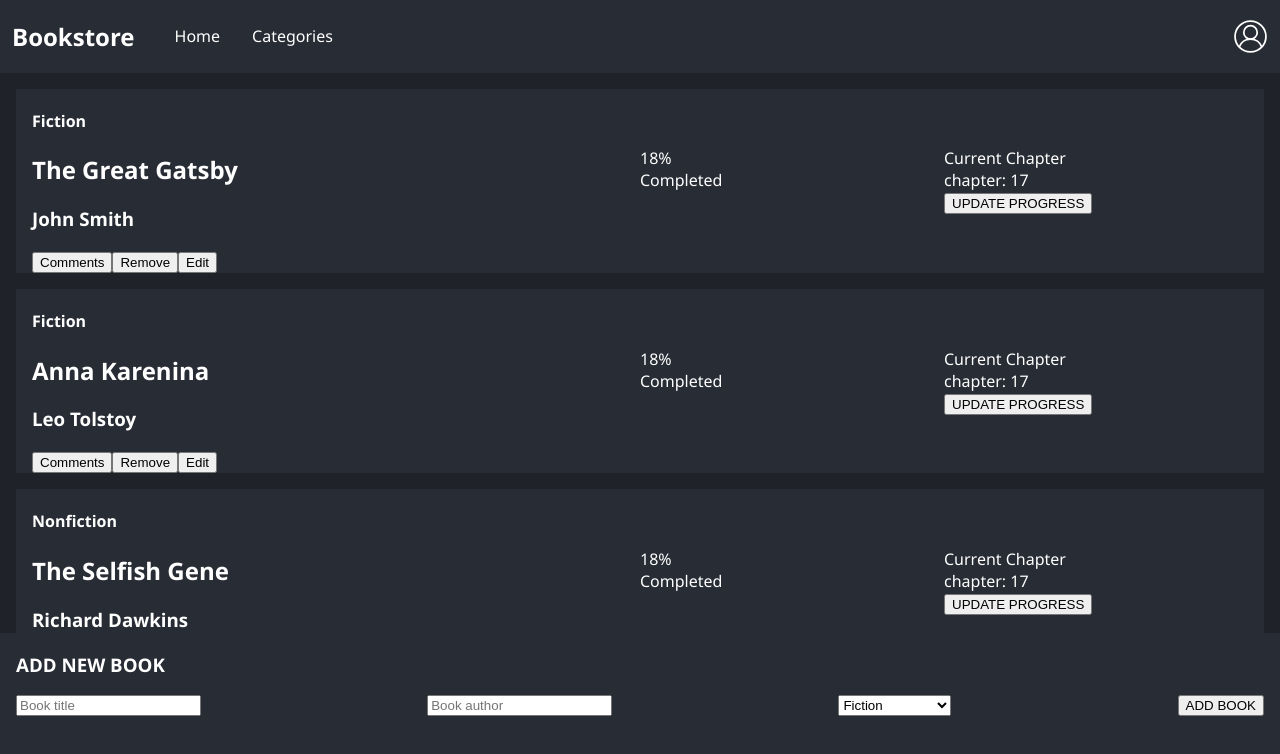
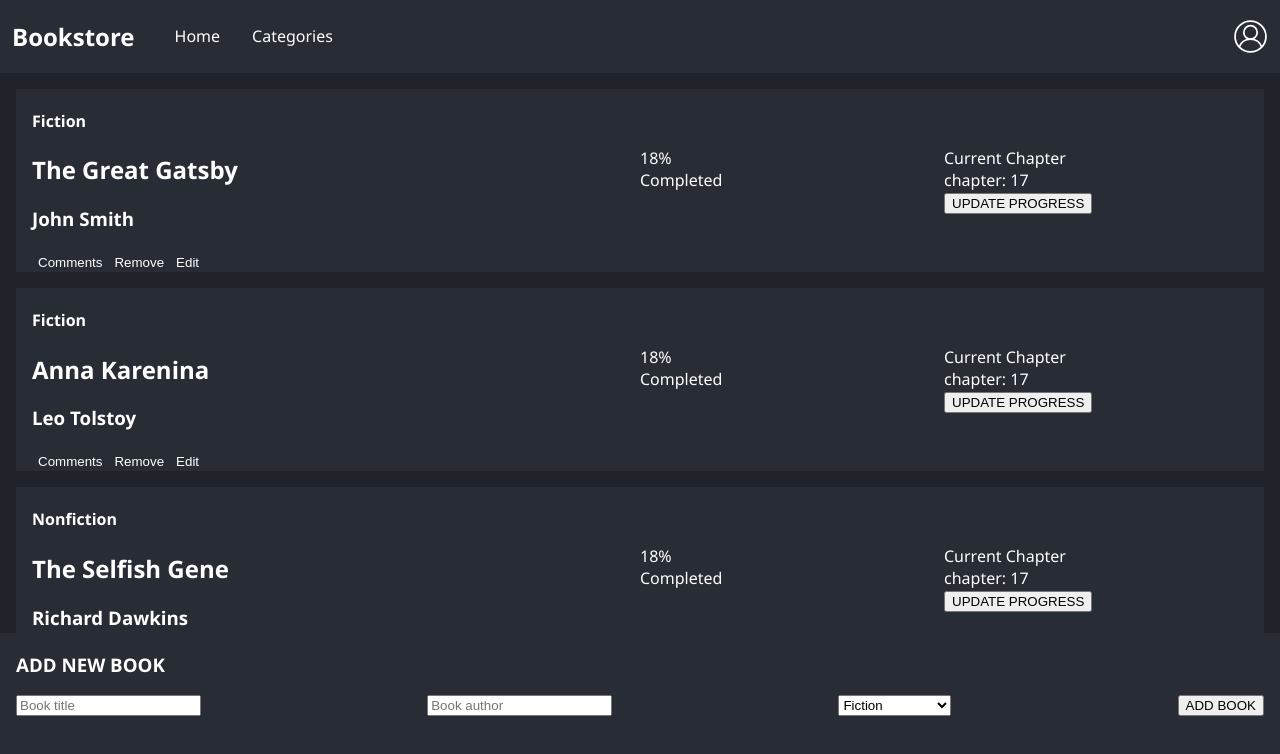
Before and after one commit to jlvFlores/Bookstore, a React (Create React App) app: page / in a window 1280 px wide. Shown: the top 754 px of the page. Built offline with nearby package versions, Linux system fonts and the light colour scheme.

Commit message:
Add book button styles

```diff
--- a/src/index.css
+++ b/src/index.css
@@ -95,6 +95,13 @@ form {
   justify-content: space-between;
 }
 
+.book-btn {
+  background: transparent;
+  border: none;
+  cursor: pointer;
+  color: white;
+}
+
 ::-webkit-scrollbar {
   width: 0.5rem;
 }
```
